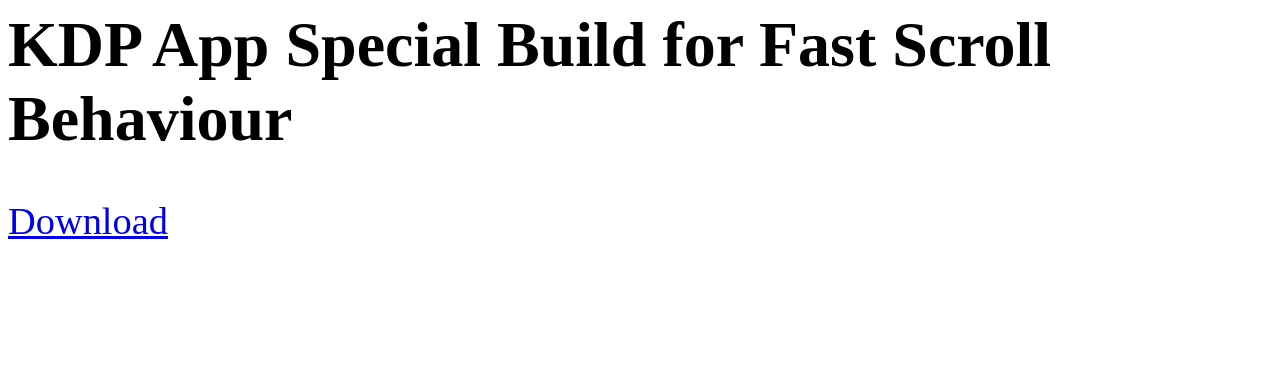
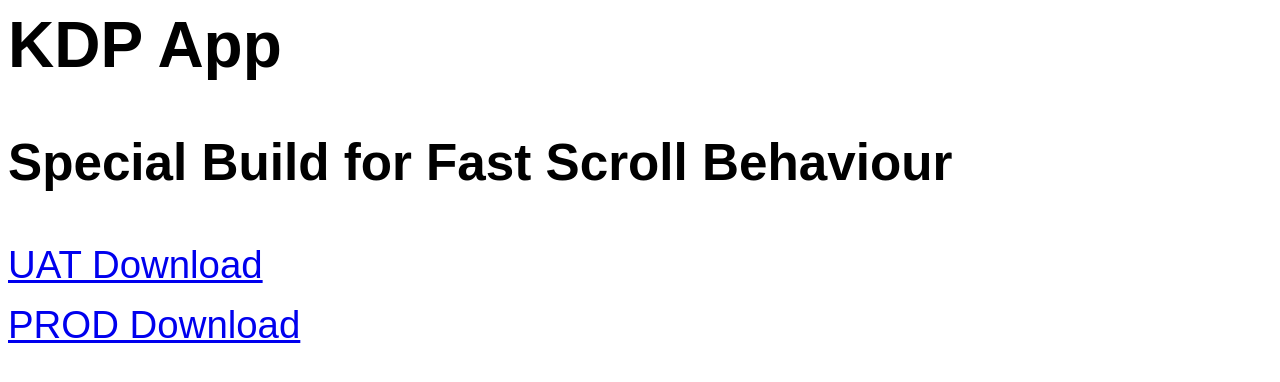
Before and after one commit to ada-ks/ada-ks.github.io, a plain HTML site: page kdp_app_downloads.html in a window 1280 px wide. Drawn offline with Linux system fonts and the light colour scheme.

Commit message:
add kdp prod app

```diff
--- a/kdp_app_downloads.html
+++ b/kdp_app_downloads.html
@@ -2,8 +2,10 @@
     <head>
         <meta name="viewport" content="width=device-width, initial-scale=1.0">
     </head>
-    <body>
-        <h1 style="font-size:5vw">KDP App Special Build for Fast Scroll Behaviour</h1>
-        <a style="font-size:3vw" href="itms-services://?action=download-manifest&amp;url=https%3A%2F%2Fada-ks.github.io%2Fapp_downloads%2Fkdp%2Fuat%2Fspecial_build%2Fmanifest.plist">Download</a>
+    <body style="font-family: Arial, Helvetica, sans-serif;">
+        <h1 style="font-size:5vw">KDP App</h1>
+        <h3 style="font-size:4vw">Special Build for Fast Scroll Behaviour</h3>
+        <p><a style="font-size:3vw" href="itms-services://?action=download-manifest&amp;url=https%3A%2F%2Fada-ks.github.io%2Fapp_downloads%2Fkdp%2Fuat%2Fspecial_build%2Fmanifest.plist">UAT Download</a></p>
+        <p><a style="font-size:3vw" href="itms-services://?action=download-manifest&amp;url=https%3A%2F%2Fada-ks.github.io%2Fapp_downloads%2Fkdp%2Fuat%2Fspecial_build%2Fmanifest.plist">PROD Download</a></p>
     </body>
 </html>
```
Also changed, not shown: app_downloads/kdp/prod/special_build/kdp_app_icon_prod_1024.png (added), app_downloads/kdp/prod/special_build/kdp_app_icon_prod_57.png (added), 2 other files.
